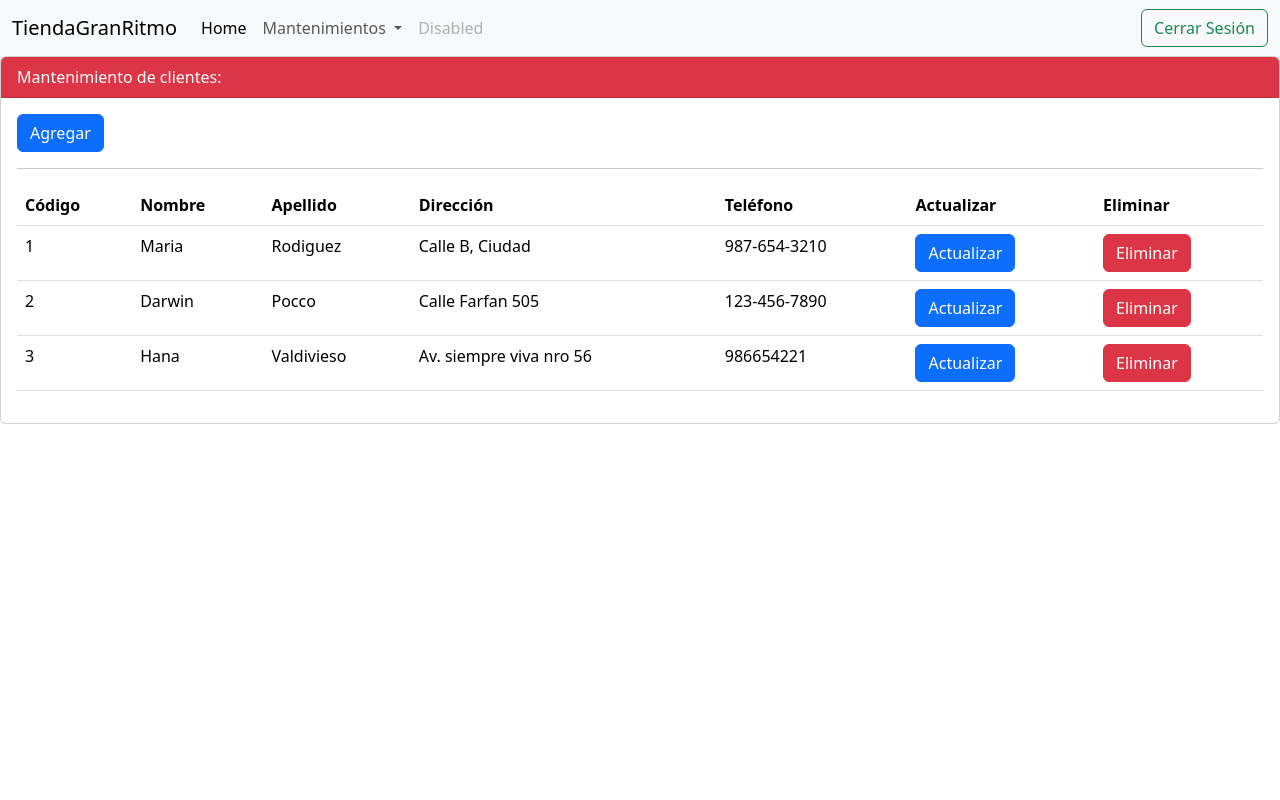
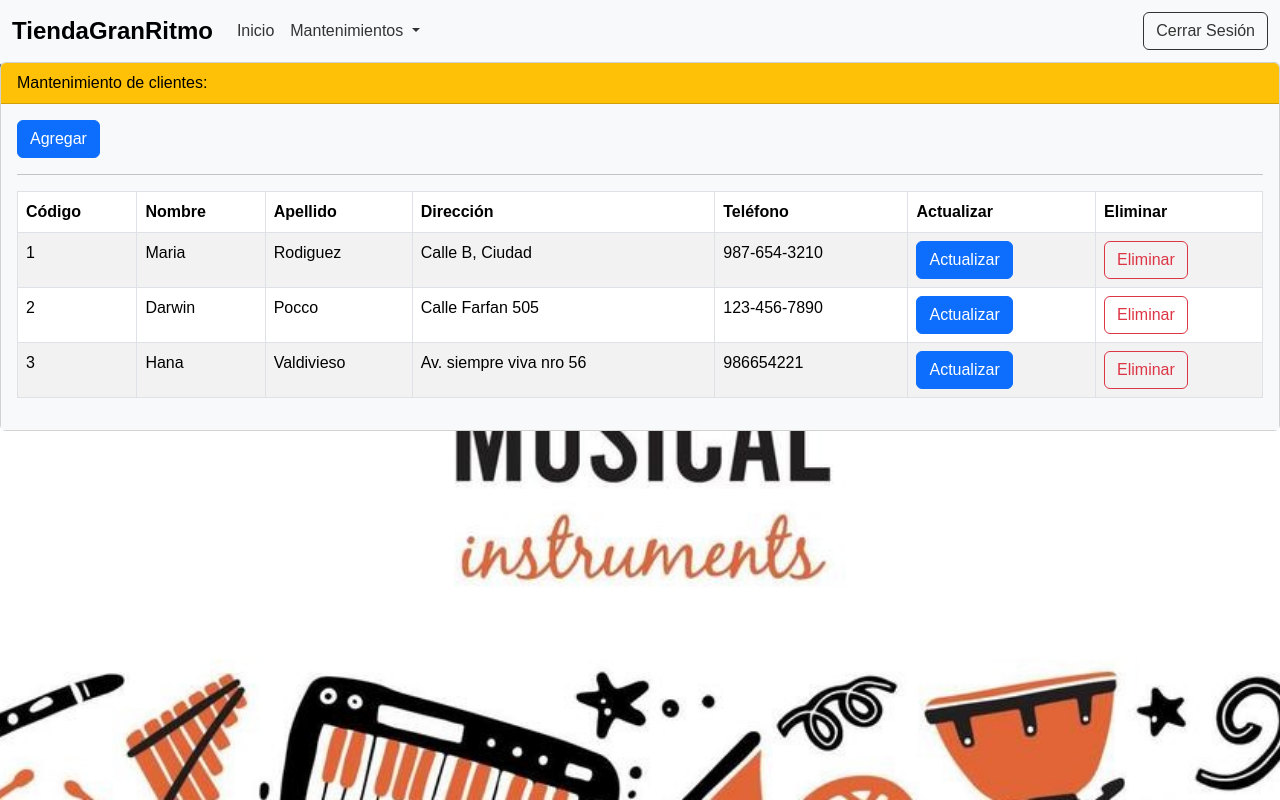
Before and after one commit to 27jorg16/ProyectoDAWGrupo6, a Spring Boot app: page /cliente in a window 1280 px wide. Run offline with Spring Boot 4, Linux system fonts and the light colour scheme; the visitor is signed in with stand-in values (Sample User, id 1); data comes from the database, SQL or seed files in the repository; some of the project's set-up classes (security, data sources, template engines, error pages and the like) are left out, and stand-ins take their place; some libraries are stand-ins or nearby versions.

Commit message:
Add files via upload

```diff
--- a/TiendaGranRitmo/src/main/resources/application.properties
+++ b/TiendaGranRitmo/src/main/resources/application.properties
@@ -1,6 +1,6 @@
 spring.application.name=TiendaGranRitmo
 
-spring.datasource.url=jdbc:mysql://localhost:3306/TiendaGranRitmoBD?useSSL=false
+spring.datasource.url=jdbc:mysql://localhost:3306/TiendaGranRitmo?useSSL=false
 spring.datasource.username=root
-spring.datasource.password=jorg2711
+spring.datasource.password=
 spring.jpa.properties.hibernate.dialect=org.hibernate.dialect.MySQL8Dialect
--- a/TiendaGranRitmo/src/main/resources/static/js/web/backoffice/cliente/formcliente.js
+++ b/TiendaGranRitmo/src/main/resources/static/js/web/backoffice/cliente/formcliente.js
@@ -81,7 +81,7 @@ function listarClientes(){
                     `data-cliedir="${value.direccion}" ` +
                     `data-clietel="${value.telefono}">Actualizar` +
                     `</button></td>`);
-                newRow.append(`<td><button type='button' class='btn btn-danger btneliminar' ` +
+                newRow.append(`<td><button type='button' class='btn btn-outline-danger btneliminar' ` +
                     `data-cliecod="${value.idcliente}">Eliminar` +
                     `</button></td>`);
 
--- a/TiendaGranRitmo/src/main/resources/static/js/web/backoffice/empleado/formempleado.js
+++ b/TiendaGranRitmo/src/main/resources/static/js/web/backoffice/empleado/formempleado.js
@@ -82,7 +82,7 @@ function listarEmpleados(){
                     `data-empcargo="${value.cargo}" ` +
                     `data-empsalario="${value.salario}">Actualizar` +
                     `</button></td>`);
-                newRow.append(`<td><button type='button' class='btn btn-danger btneliminarempleado' ` +
+                newRow.append(`<td><button type='button' class='btn btn-outline-danger btneliminarempleado' ` +
                     `data-empcod="${value.idempleado}">Eliminar` +
                     `</button></td>`);
 
--- a/TiendaGranRitmo/src/main/resources/static/js/web/backoffice/instrumento/forminstrumento.js
+++ b/TiendaGranRitmo/src/main/resources/static/js/web/backoffice/instrumento/forminstrumento.js
@@ -81,7 +81,7 @@ function listarInstrumentos(){
                     `data-tipo="${value.tipo}" ` +
                     `data-precio="${value.precio}" ` +
                     `data-stock="${value.stock}">Actualizar</button></td>`);
-                newRow.append(`<td><button type='button' class='btn btn-danger btneliminarinstrumento' ` +
+                newRow.append(`<td><button type='button' class='btn btn-outline-danger btneliminarinstrumento' ` +
                     `data-instcod="${value.idinstrumento}">Eliminar</button></td>`);
                 $("#tblinstrumento > tbody").append(newRow);
             });
--- a/TiendaGranRitmo/src/main/resources/templates/Backoffice/auth/home.html
+++ b/TiendaGranRitmo/src/main/resources/templates/Backoffice/auth/home.html
@@ -7,7 +7,7 @@
 <body>
 <nav th:replace="~{layout::menu}"></nav>
 
-<img src="/images/Banner.jpg" alt="Banner de musica">
+
 
 </body>
 </html>
--- a/TiendaGranRitmo/src/main/resources/templates/Backoffice/cliente/formcliente.html
+++ b/TiendaGranRitmo/src/main/resources/templates/Backoffice/cliente/formcliente.html
@@ -8,14 +8,14 @@
 <script th:src="@{/js/web/backoffice/cliente/formcliente.js}" type="text/javascript"></script>
 <nav th:replace="~{layout::menu}"></nav>
 <div class="card">
-    <div class="card-header text-bg-danger">
+    <div class="card-header text-bg-warning">
         Mantenimiento de clientes:
     </div>
-    <div class="card-body">
+    <div class="card-body" style="background-color: #f8f9fa;">
         <button id="btnagregar" type="button" class="btn btn-primary">Agregar</button>
         <hr />
         <div id="divmensaje"></div>
-        <table id="tblcliente" class="table">
+        <table id="tblcliente" class="table table-striped table-bordered">
             <thead>
             <tr>
                 <th scope="col">Código</th>
@@ -43,13 +43,14 @@
                             th:data-clietel="${cliente.telefono}">Actualizar</button>
                 </td>
                 <td>
-                    <button type="button" class="btn btn-danger btneliminar"
+                    <button type="button" class="btn btn-outline-danger btneliminar"
                             th:data-cliecod="${cliente.idcliente}">Eliminar</button>
                 </td>
             </tr>
             </tbody>
         </table>
     </div>
+
 </div>
 
 <!-- Modal registro y actualización de cliente -->
--- a/TiendaGranRitmo/src/main/resources/templates/layout.html
+++ b/TiendaGranRitmo/src/main/resources/templates/layout.html
@@ -6,6 +6,61 @@
     <link th:href="@{/css/bootstrap/bootstrap.css}" rel="stylesheet" />
     <script th:src="@{/js/bootstrap/bootstrap.bundle.js}" type="text/javascript"></script>
     <script th:src="@{/js/jquery/jquery.js}" type="text/javascript"></script>
+    <style>
+        body {
+            background-image: url("/images/Banner.jpg");
+            background-size: cover;
+            background-position: center;
+            height: 100vh;
+            margin: 0;
+            padding: 0;
+            font-family: Arial, sans-serif;
+            color: #FFF;
+        }
+
+        .navbar-brand {
+            font-size: 1.5rem;
+            font-weight: bold;
+        }
+
+        .navbar-toggler-icon {
+            border-color: #FFA500;
+        }
+
+        .navbar-nav .nav-link {
+            color: #333 !important;
+        }
+
+        .navbar-nav .nav-link:hover {
+            color: #FFA500 !important;
+        }
+
+        .navbar-nav .dropdown-menu {
+            background-color: #333;
+        }
+
+        .dropdown-item {
+            color: #FFF !important;
+        }
+
+        .dropdown-item:hover {
+            background-color: #FFA500;
+        }
+
+        .navbar-text {
+            color: #FFF;
+        }
+
+        .btn-outline-success {
+            color: #333;
+            border-color: #333;
+        }
+
+        .btn-outline-success:hover {
+            background-color: #FFA500;
+        }
+    </style>
+
 </head>
 <body>
 
@@ -19,7 +74,7 @@
         <div class="collapse navbar-collapse" id="navbarSupportedContent">
             <ul class="navbar-nav me-auto mb-2 mb-lg-0">
                 <li class="nav-item">
-                    <a class="nav-link active" aria-current="page" th:href="@{/home}">Home</a>
+                    <a class="nav-link active" aria-current="page" th:href="@{/home}">Inicio</a>
                 </li>
                 <li class="nav-item dropdown">
                     <a class="nav-link dropdown-toggle" href="#" role="button" data-bs-toggle="dropdown" aria-expanded="false">
@@ -39,9 +94,6 @@
                         <li><hr class="dropdown-divider"></li>
                     </ul>
                 </li>
-                <li class="nav-item">
-                    <a class="nav-link disabled" aria-disabled="true">Disabled</a>
-                </li>
             </ul>
             <span class="navbar-text" th:text="${session.nomusuario}"></span>&nbsp;
             <form th:action="@{/logout}" method="post" class="d-flex" role="search">
```
Also changed, not shown: TiendaGranRitmo/src/main/resources/static/js/web/backoffice/seguridad/formusuario.js (+30 -14 lines), TiendaGranRitmo/src/main/resources/templates/Backoffice/auth/frmlogin.html (+19 -7 lines), TiendaGranRitmo/src/main/resources/templates/Backoffice/empleado/formempleado.html (+4 -4 lines), TiendaGranRitmo/src/main/resources/templates/Backoffice/instrumento/forminstrumento.html (+4 -3 lines), TiendaGranRitmo/src/main/resources/templates/Backoffice/seguridad/formusuario.html (+9 -5 lines), TiendaGranRitmo/src/main/resources/templates/Backoffice/venta/formventa.html (+4 -3 lines), TiendaGranRitmo/src/main/resources/static/images/Banner.jpg, TiendaGranRitmo/src/main/resources/static/js/bootstrap/bootstrap.bundle.js.
